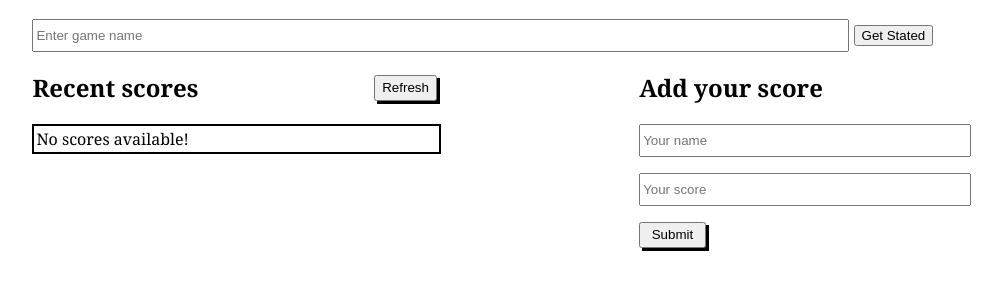
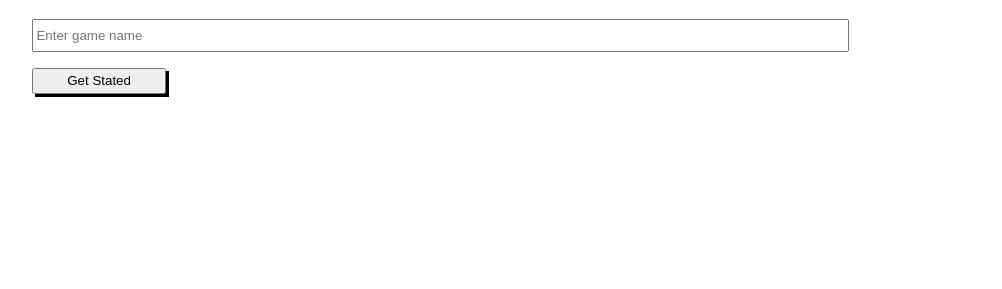
Before and after one commit to inspecta/Leaderboard, a website built with webpack: page src/index.html in a window 1280 px wide. Shown: the part 95-384 px from the top of the page, without its empty margins (102-1104 px from the left). Built offline with nearby package versions, Linux system fonts and the light colour scheme.

Commit message:
Add leaderboard styles

```diff
--- a/src/style.css
+++ b/src/style.css
@@ -15,11 +15,13 @@ main {
 .recent-scores {
   float: left;
   width: 40%;
+  display: none;
 }
 
 .add-score {
   float: right;
   width: 40%;
+  display: none;
 }
 
 .names-scores {
@@ -46,9 +48,17 @@ main {
 }
 
 #refresh,
-#submit {
+#submit,
+#add-game {
   height: 2em;
   box-shadow: 3px 3px 0 0 #000;
+}
+
+.add-game {
+  display: flex;
+  flex-direction: column;
+  justify-content: center;
+  gap: 1em;
 }
 
 #refresh :hover {
@@ -69,3 +79,7 @@ input {
 #submit {
   width: 5em;
 }
+
+#add-game {
+  width: 10em;
+}
```
